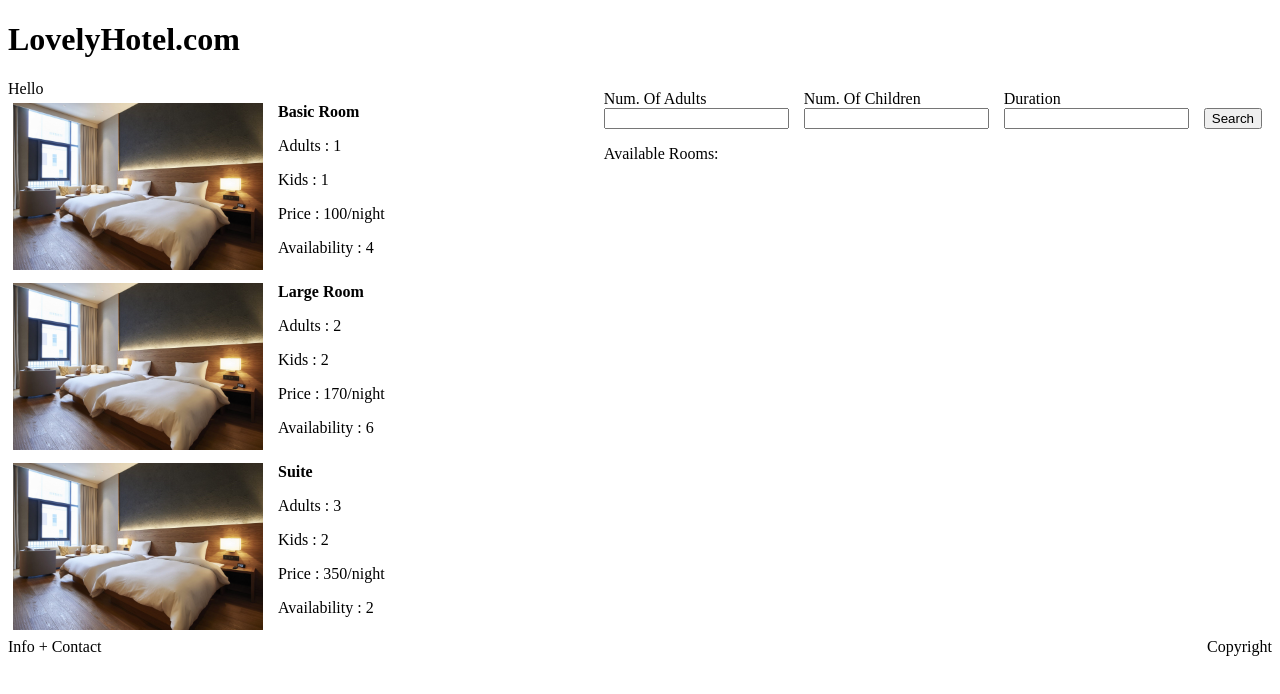
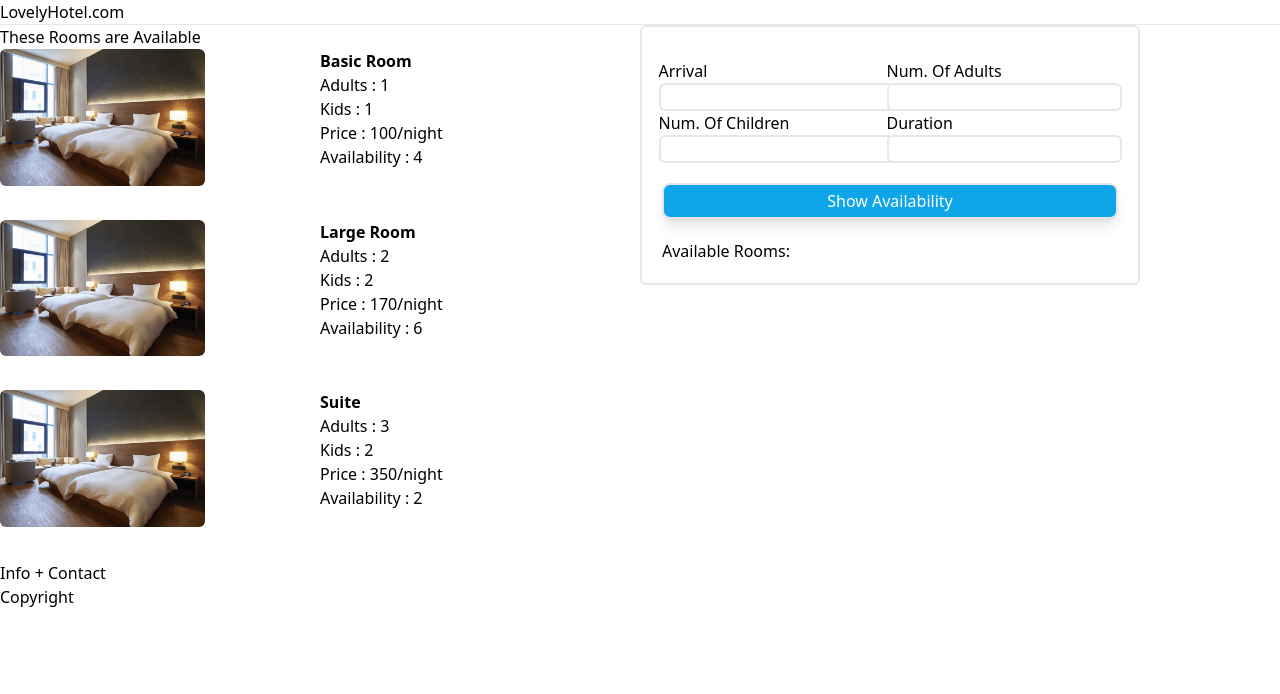
Before and after one commit to ChandMandru/my-project, a React (Create React App) app: page / in a window 1280 px wide. Shown: the top 694 px of the page. Built offline with nearby package versions, Linux system fonts and the light colour scheme.

Commit message:
Hotel UI Progress with Tailwind

```diff
--- a/package.json
+++ b/package.json
@@ -9,6 +9,7 @@
     "react": "^18.0.0",
     "react-dom": "^18.0.0",
     "react-scripts": "5.0.1",
+    "typescript": "^4.6.4",
     "web-vitals": "^2.1.4"
   },
   "scripts": {
@@ -34,5 +35,10 @@
       "last 1 firefox version",
       "last 1 safari version"
     ]
+  },
+  "devDependencies": {
+    "autoprefixer": "^10.4.5",
+    "postcss": "^8.4.12",
+    "tailwindcss": "^3.0.24"
   }
 }
--- /dev/null
+++ b/postcss.config.js
@@ -0,0 +1,6 @@
+module.exports = {
+  plugins: {
+    tailwindcss: {},
+    autoprefixer: {},
+  },
+}
--- a/src/App.js
+++ b/src/App.js
@@ -1,5 +1,6 @@
 import rooms from "./data"
 import {RoomCard,HotelQuery} from "./Hotel Components/Hotel"
+
 
 const App = () => {
   return (
@@ -14,16 +15,21 @@
 };
 
 const Header = () => {
-  return <h1>LovelyHotel.com</h1>;
+  return(
+    <>
+    <h1>LovelyHotel.com</h1>
+    <hr/>
+    </>
+    );
 };
 
 
 const Body = ({ rooms }) => {
   return (
     <>
-    <div style={{ overflow: "hidden" }}>
-      <div style={{ float: "left" }}>
-        {true ? "Hello" : "False"}
+    <div className="grid grid-cols-2">
+      <div >
+      <h2>These Rooms are Available</h2>
         {rooms.map((room) => (
           <RoomCard key={room.name} room={room} />
         ))}
@@ -39,8 +45,8 @@
   return (
     <>
     <div>
-      <div style={{ float: "left" }}>Info + Contact</div>
-      <div style={{ float: "right" }}>Copyright</div>
+      <div >Info + Contact</div>
+      <div >Copyright</div>
     </div>
     </>
   );
--- a/src/Hotel Components/Hotel.js
+++ b/src/Hotel Components/Hotel.js
@@ -1,22 +1,20 @@
 import HotelPicture from "../images/hotel.jpg";
+import "../index.css"
+
+
 
 const RoomCard = ({ room }) => {
   const people = getPeople(room.beds);
 
   return (
     <>
-    <div style={{ overflow: "hidden", padding: "5px" }}>
+      <div className="grid grid-cols-2 content-center">
         <img
-        style={{
-          float: "left",
-          maxWidth: "250px",
-          maxHeight: "300px",
-          marginRight: "15px",
-        }}
+          className="rounded-md max-h-[80%] max-w-[80%]"
           src={HotelPicture}
           alt="Hotel Room"
         />
-      <div style={{ float: "right" }}>
+        <div>
           <b>{room.name}</b>
           <p>Adults : {people.adults}</p>
           <p>Kids : {people.children}</p>
@@ -36,36 +34,42 @@
 
   return (
     <>
-    <div style={{ textAlign: "left", padding: "10px", float: "right" }}>
+      <div className="border-2 p-5 rounded-md container max-w-[500px] h-fit">
         <form
-        style={{ overflow: "hidden" }}
           name="HotelSearch"
           onSubmit={handleSubmit}
         >
-        <div style={{ float: "left" }}>
+          <div className="grid grid-cols-2 grid-rows-2 place-items-center pt-3">
+
+
+            <div >
+              <label htmlFor="arrival">Arrival</label>
+              <br />
+              <input className="border-2 rounded-md" type="text" id="arrival" name="arrival" />
+            </div>
+            <div>
               <label htmlFor="adult">Num. Of Adults</label>
               <br />
-          <input type="text" id="adult" name="adult" />
-          <br />
+              <input className="border-2 rounded-md" type="text" id="adult" name="adult" />
             </div>
-        <div style={{ float: "left", marginLeft: "15px" }}>
+            <div >
               <label htmlFor="child">Num. Of Children</label>
               <br />
-          <input type="text" id="child" name="child" />
-          <br />
+              <input className="border-2 rounded-md" type="text" id="child" name="child" />
             </div>
-        <div style={{ float: "left", marginLeft: "15px" }}>
+
+            <div >
               <label htmlFor="duration">Duration</label>
               <br />
-          <input type="text" id="duration" name="duration" />
-          <br />
+              <input className="border-2 rounded-md" type="text" id="duration" name="duration" />
             </div>
-        <div style={{ float: "left", marginLeft: "15px" }}>
-          <br />
-          <input type="submit" value="Search" />
+
+
+          </div>
+          <div className="pt-5 pb-5 flex flex-row text-center justify-center">
+            <input className="w-full border-2 p-1 shadow-lg rounded-lg bg-sky-500 text-white" type="submit" value="Show Availability" />
           </div>
         </form>
-
         <div>
           <p>Available Rooms:</p>
           <div id="result"></div>
@@ -110,11 +114,8 @@
     const divElement = document.getElementById("result");
     let content = "";
 
-    console.log(json);
-
     for (const key of Object.keys(json)) {
-      content += `${json[key].amount}x ${json[key].name}, ${
-        json[key].price
+      content += `${json[key].amount}x ${json[key].name}, ${json[key].price
         }/Night Total Cost: ${json[key].price * duration}\n`;
     }
 
--- /dev/null
+++ b/src/index.css
@@ -0,0 +1,3 @@
+@tailwind base;
+@tailwind components;
+@tailwind utilities;
--- /dev/null
+++ b/tailwind.config.js
@@ -0,0 +1,7 @@
+module.exports = {
+  content: ["./src/**/*.{js,jsx,ts,tsx}"],
+  theme: {
+    extend: {},
+  },
+  plugins: [],
+}
```
Also changed, not shown: src/app.css (deleted), 1 other file (tests, documents, lock files or other folders). Lines whose indentation alone changed are shown as unchanged.
